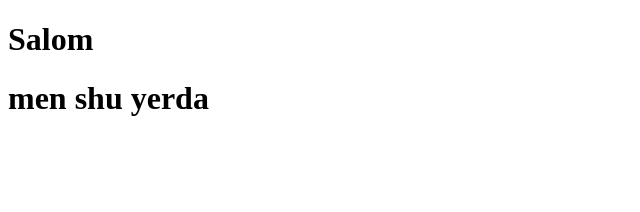
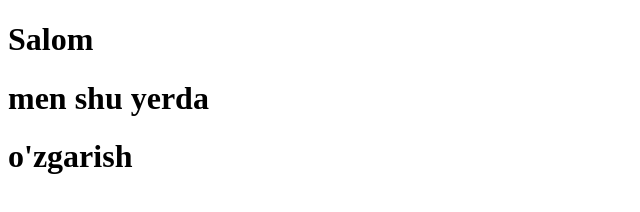
Before and after one commit to AbdurahimErgashov/Ahmad, a plain HTML site: page index.html in a window 1280 px wide. Shown: the whole page, without its empty margins (0-640 px from the left). Drawn offline with Linux system fonts and the light colour scheme.

Commit message:
yangilanish

```diff
--- a/index.html
+++ b/index.html
@@ -8,5 +8,6 @@
 <body>
     <h1>Salom</h1>
     <h1>men shu yerda</h1>
+    <h1>o'zgarish</h1>
 </body>
 </html>
```
